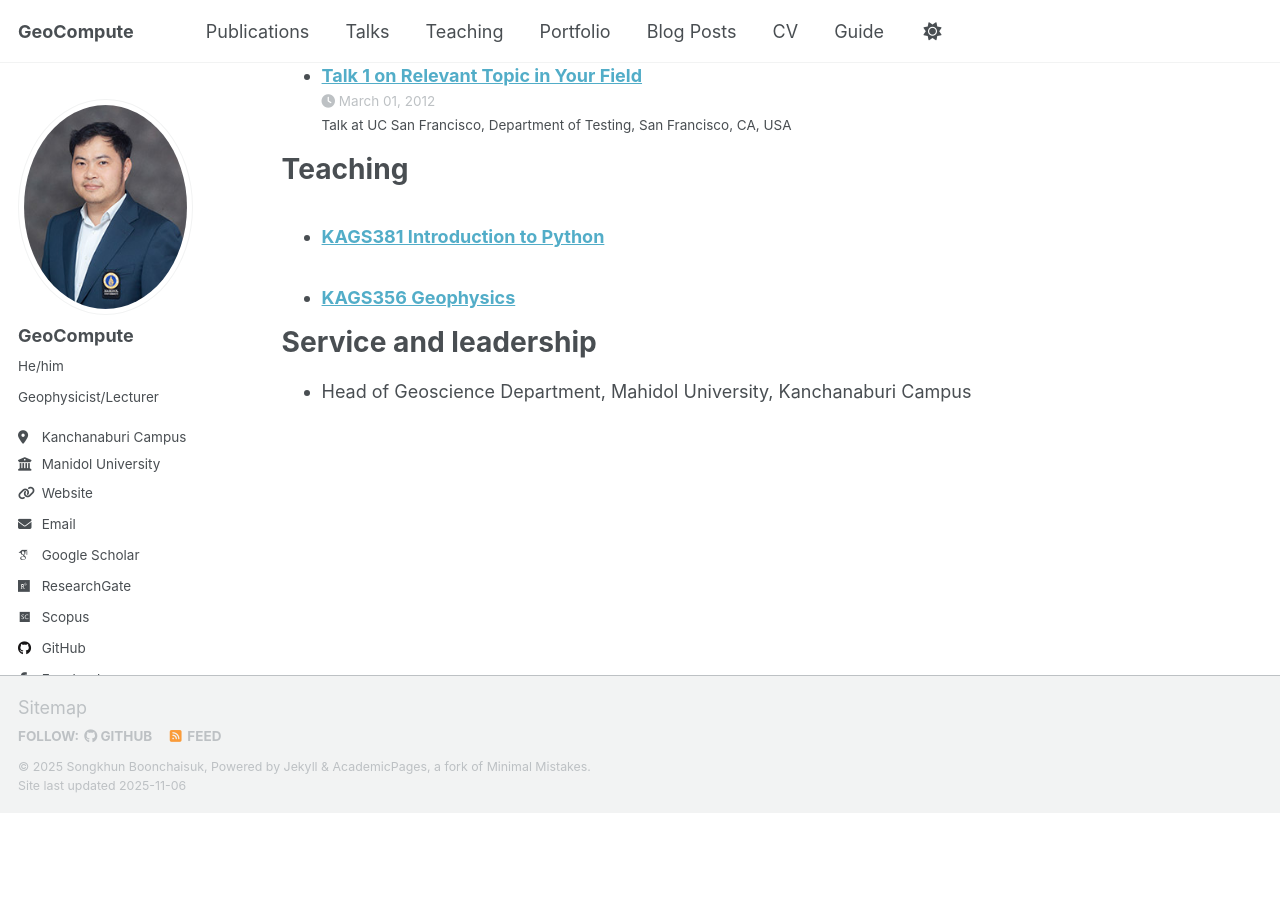
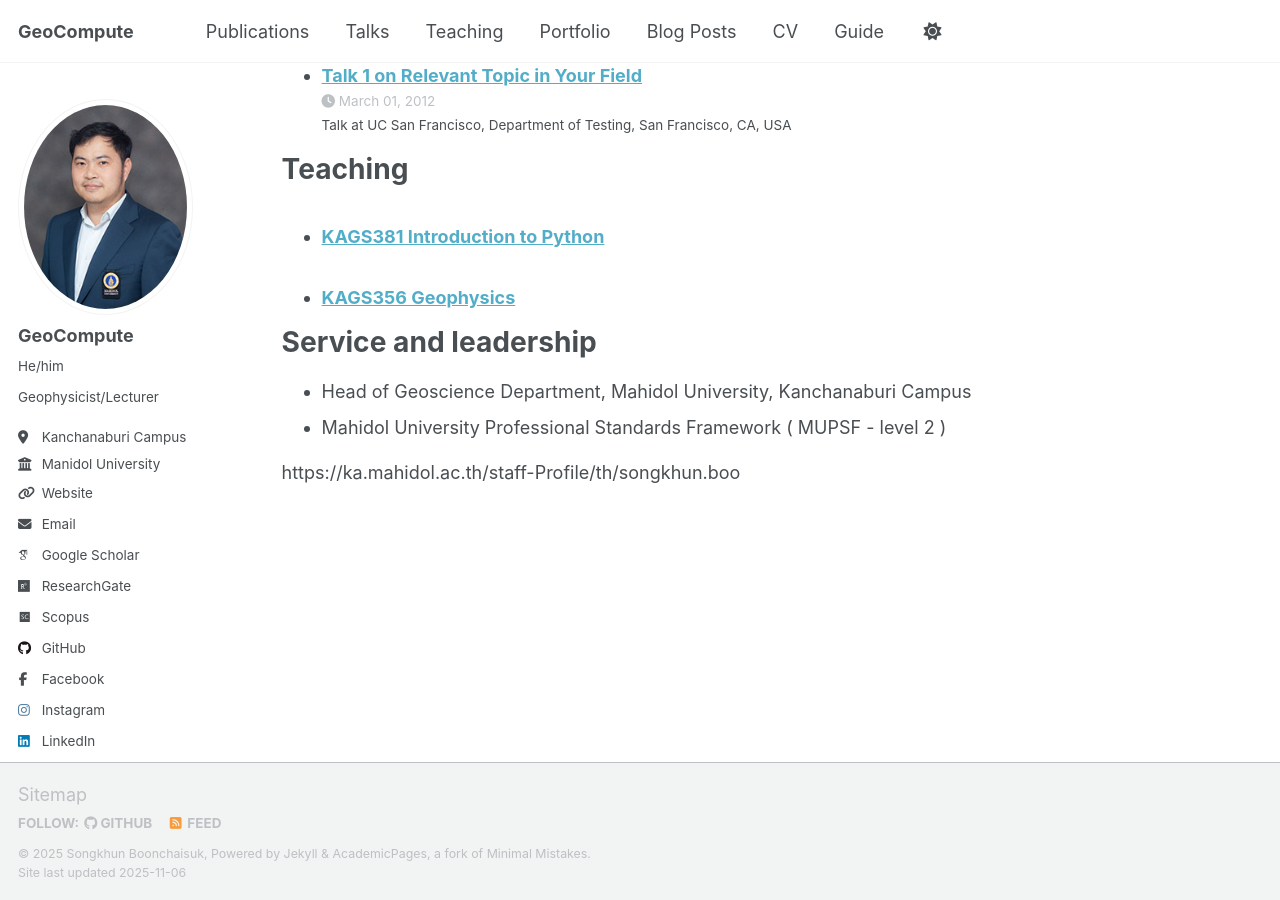
Before and after one commit to Songkhun/Songkhun.github.io, a Jekyll site: the page built from _pages/cv.md, in a window 1280 px wide and 900 px high, scrolled down 3141 px. Built offline with Jekyll 4.4.1, drawn with Linux system fonts in a browser that asks for light colours; some web fonts are replaced; a script that is not in the unit is left out; before the commit the page ends 3954 px from its top, so only the background shows below that.

Commit message:
Update cv.md

```diff
--- a/_pages/cv.md
+++ b/_pages/cv.md
@@ -76,3 +76,6 @@ Teaching
 Service and leadership
 ======
 * Head of Geoscience Department, Mahidol University, Kanchanaburi Campus
+* Mahidol University Professional Standards Framework ( MUPSF - level 2 )
+
+https://ka.mahidol.ac.th/staff-Profile/th/songkhun.boo
```
